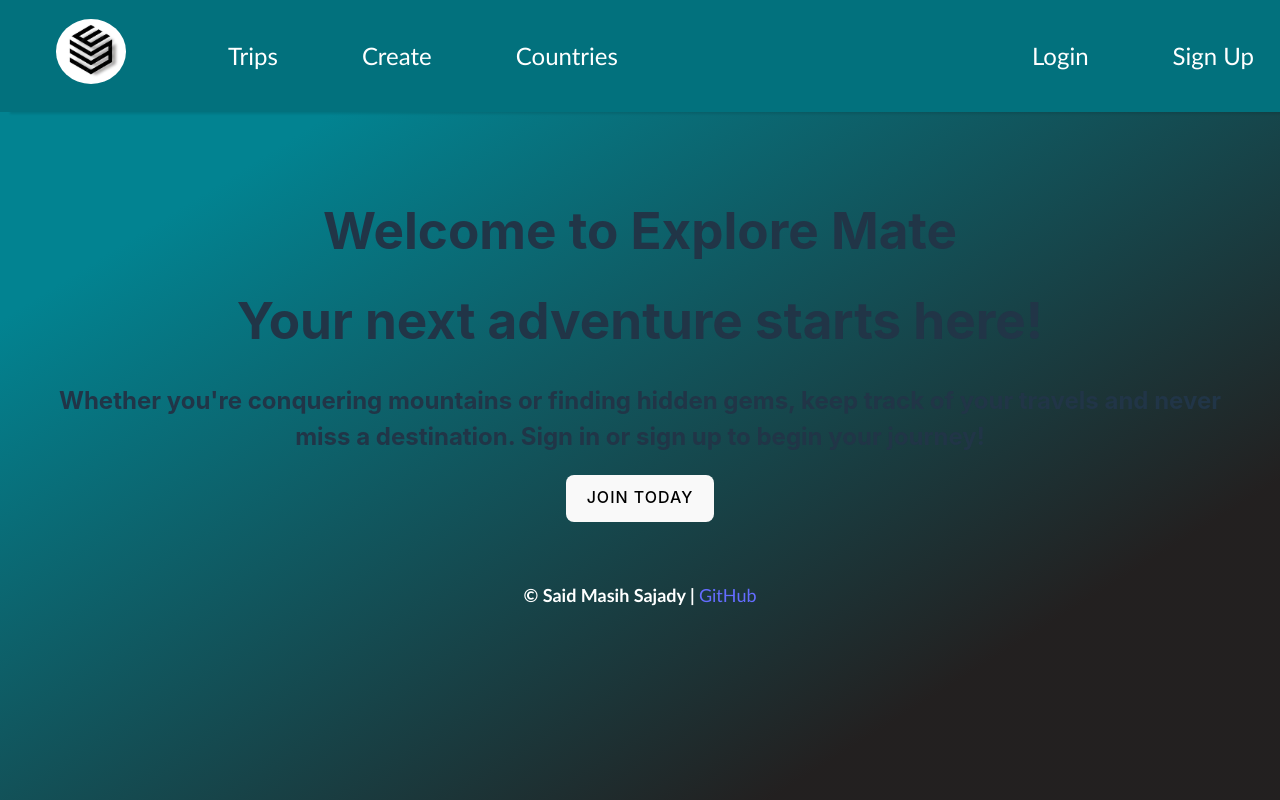
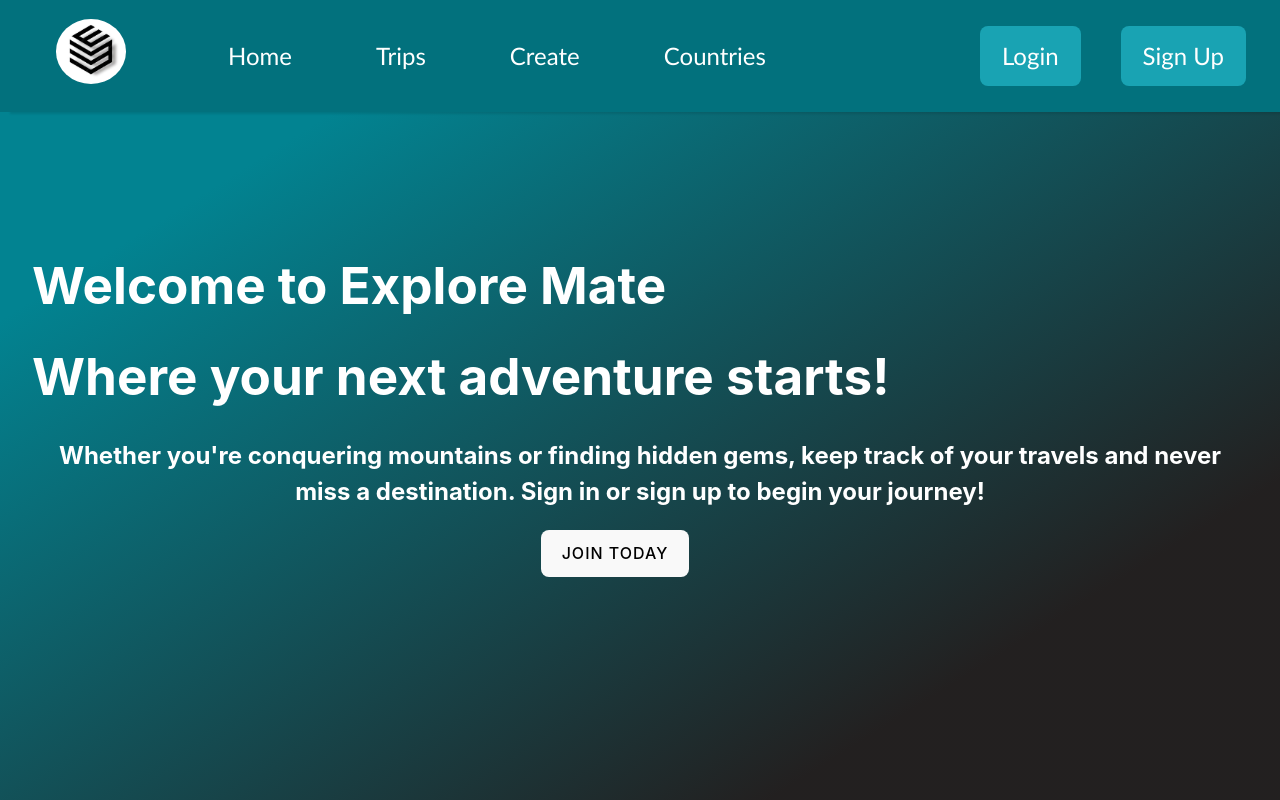
Before and after one commit to saidmsajady/BackPacker_FrontEnd, a React (Vite) app: page / in a window 1280 px wide. Built offline with nearby package versions, Linux system fonts and the light colour scheme.

Commit message:
Started the Home Page

```diff
--- a/index.html
+++ b/index.html
@@ -4,7 +4,7 @@
     <meta charset="UTF-8" />
     <link rel="icon" type="image/svg+xml" href="/vite.svg" />
     <meta name="viewport" content="width=device-width, initial-scale=1.0" />
-    <title>Backpack Planner</title>
+    <title>Explore Mate</title>
   </head>
   <body>
     <div id="root"></div>
--- a/src/components/Components.css
+++ b/src/components/Components.css
@@ -54,6 +54,19 @@ nav a.active:not(.logo-link) {
     border: none;
 }
 
+.login-btn {
+    border-radius: 8px;
+    background-color: #19a3b3;
+    transition: border-color 0.25s;
+}
+
+.signup-btn {
+    border-radius: 8px;
+    background-color: #19a3b3;
+    transition: border-color 0.25s;
+    margin-right: 50px;
+}
+
 /* Footer Styles */
 .footer {
     margin-top: 60px;
--- a/src/components/Footer.jsx
+++ b/src/components/Footer.jsx
@@ -2,6 +2,8 @@ import './Components.css';
 
 export default function Footer() {
     return (
-        <h4 className='footer'>&copy; Said Masih Sajady | <a href='https://github.com/saidmsajady' target='_blank' className='github_link'>GitHub</a></h4>
+        <>
+            {/* <h4 className='footer'>Copyright &copy; Said Masih Sajady | <a href='https://github.com/saidmsajady' target='_blank' className='github_link'>GitHub</a></h4> */}
+        </>
     );
 }
--- a/src/components/Navbar.jsx
+++ b/src/components/Navbar.jsx
@@ -7,14 +7,15 @@ const Navbar = () => {
     <nav className='vertical-nav'>
       <div className='left-nav'>
         <Link to={'/'} className="logo-link"><img src={logo} alt='ExploreMate Logo' className='logo-img' /></Link>
+        <Link to={'/'}>Home</Link>
         <Link to={'/Trips'}>Trips</Link>
         <Link to={'/Create'}>Create</Link>
         <Link to={'/Countries'}>Countries</Link>
       </div>
 
       <div className='right-nav'>
-        <Link to={'/Account'}>Login</Link>
-        <Link to={'/Account'}>Sign Up</Link>
+        <Link to={'/Account'} className='login-btn'>Login</Link>
+        <Link to={'/Account'} className='signup-btn'>Sign Up</Link>
       </div>
     </nav>
   );
--- a/src/pages/Create/Create.jsx
+++ b/src/pages/Create/Create.jsx
@@ -44,7 +44,7 @@ const Create = () => {
       // Post the new trip data to the server
       await axios.post('http://localhost:3000/trips', newTrip);
       console.log('Trip created:', newTrip);
-      navigate('/');
+      navigate('/Trips');
     } catch (error) {
       console.error('There was an error creating the trip!', error);
     }
--- a/src/pages/Home/Home.css
+++ b/src/pages/Home/Home.css
@@ -0,0 +1,8 @@
+h1 {
+    color: white;
+    text-align: left;
+}
+
+h2 {
+    color: white;
+}
--- a/src/pages/Home/Home.jsx
+++ b/src/pages/Home/Home.jsx
@@ -1,14 +1,18 @@
 import React from 'react';
+import { Link } from 'react-router-dom';
 import './Home.css';
 
 const Home = () => {
   return (
-    <div className="container">
-      <h1>Welcome to <span></span>Explore Mate</h1>
-      <h1>Your next adventure starts here!</h1>
-      <h2>Whether you're conquering mountains or finding hidden gems, keep track of your travels and never miss a destination. Sign in or sign up to begin your journey!</h2>
-      <button>Join Today</button>
-    </div>
+    <>
+      <div className="container">
+        <h1>Welcome to <span></span>Explore Mate</h1>
+        <h1>Where your next adventure starts!</h1>
+        <h2>Whether you're conquering mountains or finding hidden gems, keep track of your travels and never miss a destination. Sign in or sign up to begin your journey!</h2>
+        <Link to={'../Account/SignUp.jsx'} className='signup-btn'>      <button >Join Today</button>
+        </Link>
+      </div>
+    </>
   );
 }
 
```
